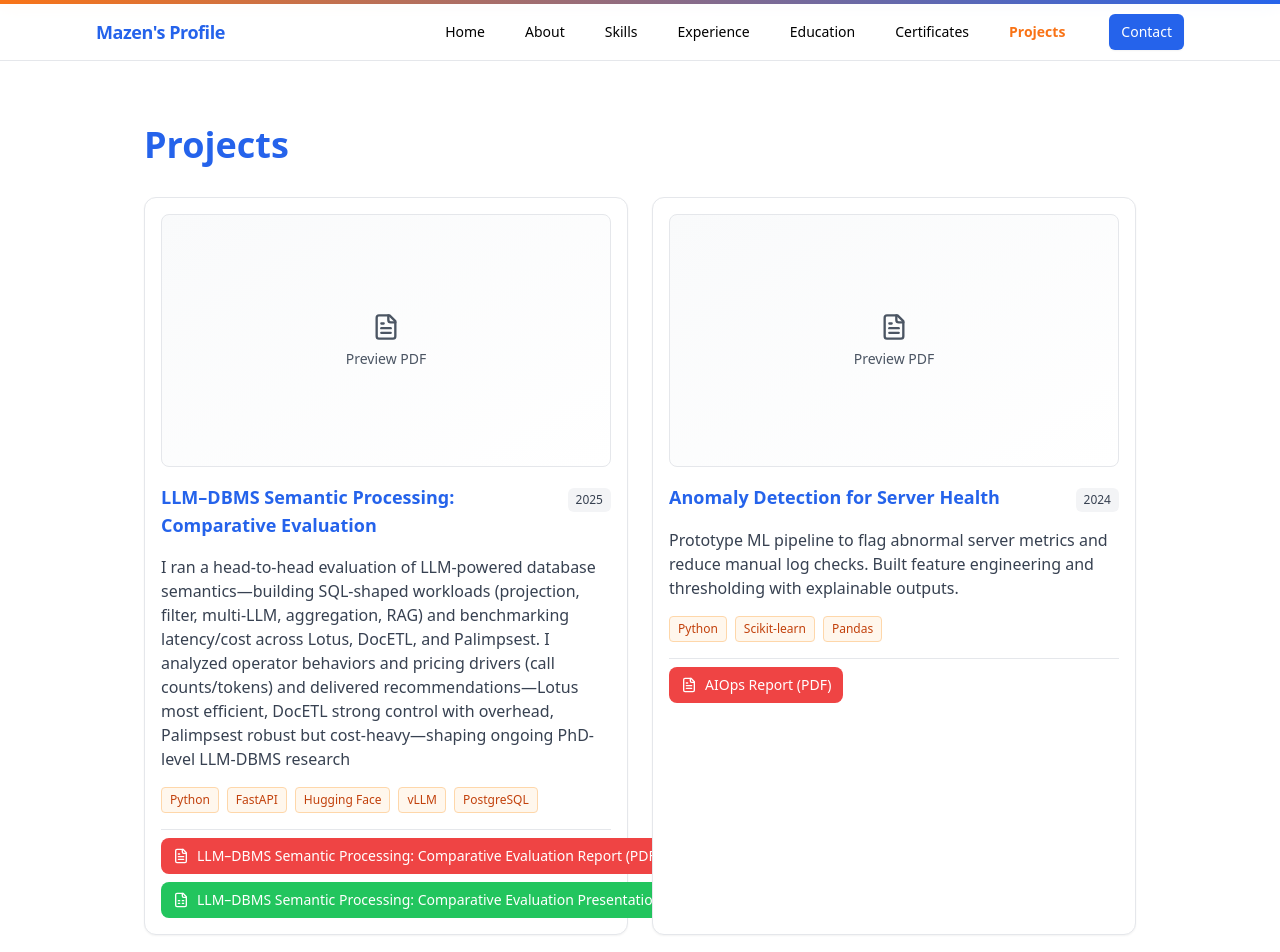
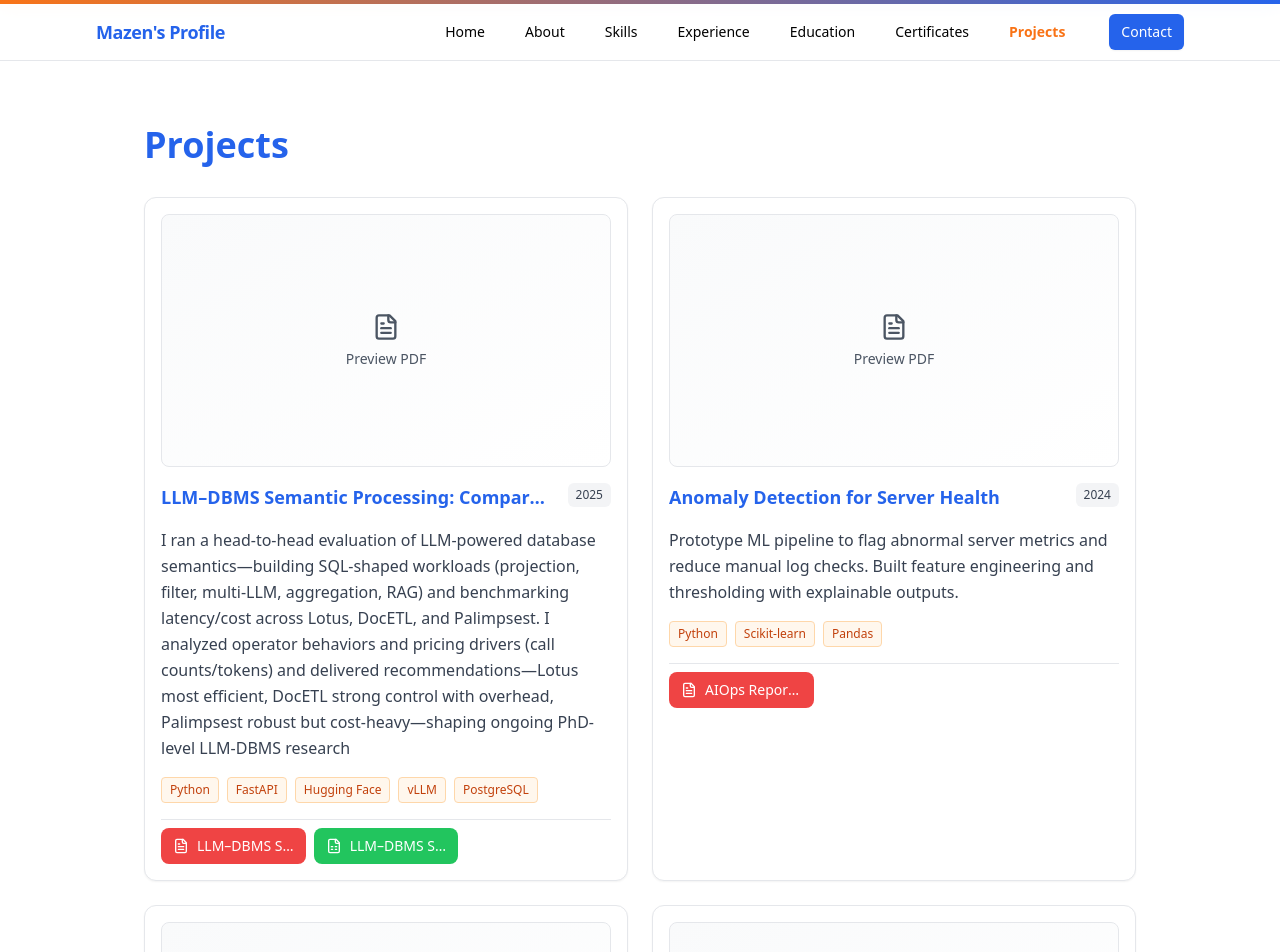
Before and after one commit to MazenELSEDFY/mazen-portfolio, a React (Vite) app: page /projects in a window 1280 px wide. Shown: the top 952 px of the page. Built offline with nearby package versions, Linux system fonts and the light colour scheme.

Commit message:
Update portfolio

```diff
--- a/src/pages/Projects.jsx
+++ b/src/pages/Projects.jsx
@@ -25,7 +25,9 @@ function absoluteUrl(pathOrUrl) {
   try {
     return new URL(pathOrUrl).toString();
   } catch {
-    return `${window.location.origin}${pathOrUrl.startsWith("/") ? "" : "/"}${pathOrUrl}`;
+    const base = typeof window !== "undefined" ? window.location.origin : "";
+    const slash = pathOrUrl.startsWith("/") ? "" : "/";
+    return `${base}${slash}${pathOrUrl}`;
   }
 }
 function officeEmbedUrl(pptxHref) {
@@ -34,19 +36,30 @@ function officeEmbedUrl(pptxHref) {
   return `https://view.officeapps.live.com/op/embed.aspx?src=${encoded}`;
 }
 
-/* ---------- Color-coded, responsive ActionButton ---------- */
-function ActionButton({ href, icon, children, variant = "default", aria, download = false }) {
+/* ---------- Action Button (always contained) ---------- */
+function ActionButton({
+  href,
+  icon,
+  children,
+  variant = "default",
+  aria,
+  download = false,
+}) {
   if (!href) return null;
 
   const base =
-    "flex items-center justify-center gap-2 rounded-lg px-3 py-2 text-sm font-medium focus:outline-none focus:ring-2 transition w-full md:w-auto";
+    "inline-flex items-center justify-center gap-2 rounded-lg px-3 py-2 text-sm font-medium " +
+    "focus:outline-none focus:ring-2 focus:ring-offset-1 transition " +
+    "min-w-0 max-w-full overflow-hidden whitespace-nowrap";
+
   const variants = {
-    video: "bg-orange-500 text-white hover:bg-orange-600 focus:ring-orange-400",
-    github: "bg-gray-800 text-white hover:bg-gray-900 focus:ring-gray-500",
-    demo: "bg-blue-500 text-white hover:bg-blue-600 focus:ring-blue-400",
-    pdf: "bg-red-500 text-white hover:bg-red-600 focus:ring-red-400",
-    pptx: "bg-green-500 text-white hover:bg-green-600 focus:ring-green-400",
-    default: "bg-white border text-gray-700 hover:bg-gray-50 focus:ring-orange-400/40",
+    video: "bg-orange-500 text-white hover:bg-orange-600 ring-orange-400",
+    github: "bg-gray-800 text-white hover:bg-gray-900 ring-gray-500",
+    demo: "bg-blue-500 text-white hover:bg-blue-600 ring-blue-400",
+    pdf: "bg-red-500 text-white hover:bg-red-600 ring-red-400",
+    pptx: "bg-green-500 text-white hover:bg-green-600 ring-green-400",
+    default:
+      "bg-white border text-gray-700 hover:bg-gray-50 ring-orange-400/40",
   };
 
   return (
@@ -58,13 +71,13 @@ function ActionButton({ href, icon, children, variant = "default", aria, downloa
       {...(download ? { download: "" } : {})}
       className={`${base} ${variants[variant]}`}
     >
-      {icon}
-      <span className="truncate">{children}</span>
+      {icon ? <span className="shrink-0">{icon}</span> : null}
+      <span className="truncate flex-1 min-w-0">{children}</span>
     </a>
   );
 }
 
-/* ---------- Media Modal: video / pdf / pptx ---------- */
+/* ---------- Media Modal ---------- */
 function MediaModal({ open, onClose, mode, src, title }) {
   const prefersReducedMotion = useReducedMotion();
   const [canEmbed, setCanEmbed] = useState(true);
@@ -73,11 +86,12 @@ function MediaModal({ open, onClose, mode, src, title }) {
     if (open) setCanEmbed(true);
   }, [open, src, mode]);
 
-  const header = {
-    video: "Video",
-    pdf: "PDF",
-    pptx: "Slides",
-  }[mode || "video"];
+  const header =
+    {
+      video: "Video",
+      pdf: "PDF",
+      pptx: "Slides",
+    }[mode || "video"] || "Preview";
 
   const iframeSrc =
     mode === "pptx" ? officeEmbedUrl(src) : mode === "pdf" ? absoluteUrl(src) : "";
@@ -88,8 +102,14 @@ function MediaModal({ open, onClose, mode, src, title }) {
         <motion.div
           className="fixed inset-0 z-50 flex items-center justify-center p-4"
           initial={{ opacity: 0 }}
-          animate={{ opacity: 1, transition: { duration: prefersReducedMotion ? 0 : 0.15 } }}
-          exit={{ opacity: 0, transition: { duration: prefersReducedMotion ? 0 : 0.12 } }}
+          animate={{
+            opacity: 1,
+            transition: { duration: prefersReducedMotion ? 0 : 0.15 },
+          }}
+          exit={{
+            opacity: 0,
+            transition: { duration: prefersReducedMotion ? 0 : 0.12 },
+          }}
           role="dialog"
           aria-modal="true"
           aria-label={`${title} ${header} preview`}
@@ -97,9 +117,18 @@ function MediaModal({ open, onClose, mode, src, title }) {
           <div className="absolute inset-0 bg-black/70" onClick={onClose} />
           <motion.div
             className="relative bg-white rounded-xl shadow-xl w-full max-w-5xl overflow-hidden"
-            initial={{ scale: prefersReducedMotion ? 1 : 0.98, y: prefersReducedMotion ? 0 : 8, opacity: 0 }}
+            initial={{
+              scale: prefersReducedMotion ? 1 : 0.98,
+              y: prefersReducedMotion ? 0 : 8,
+              opacity: 0,
+            }}
             animate={{ scale: 1, y: 0, opacity: 1, transition: { duration: 0.18 } }}
-            exit={{ scale: prefersReducedMotion ? 1 : 0.98, y: prefersReducedMotion ? 0 : 8, opacity: 0, transition: { duration: 0.12 } }}
+            exit={{
+              scale: prefersReducedMotion ? 1 : 0.98,
+              y: prefersReducedMotion ? 0 : 8,
+              opacity: 0,
+              transition: { duration: 0.12 },
+            }}
           >
             <button
               type="button"
@@ -155,7 +184,7 @@ function MediaModal({ open, onClose, mode, src, title }) {
   );
 }
 
-/* ---------- Preview Tile ---------- */
+/* ---------- Media Preview ---------- */
 function MediaPreview({ project, onOpen }) {
   const [videoError, setVideoError] = useState(false);
   const prefersReducedMotion = useReducedMotion();
@@ -169,7 +198,7 @@ function MediaPreview({ project, onOpen }) {
         type="button"
         className="relative w-full aspect-[16/9] rounded-lg overflow-hidden border group"
         onClick={() => onOpen("video", project.video)}
-        aria-label="Open video preview"
+        aria-label={`Open video preview for ${project.title}`}
       >
         <video
           className="w-full h-full object-cover"
@@ -215,6 +244,15 @@ function MediaPreview({ project, onOpen }) {
   return null;
 }
 
+/* ---------- Tag Chip ---------- */
+function Tag({ children }) {
+  return (
+    <span className="inline-block text-xs px-2 py-1 rounded bg-orange-50 text-orange-700 border border-orange-200">
+      {children}
+    </span>
+  );
+}
+
 /* ---------- Project Card ---------- */
 function ProjectCard({ p }) {
   const pdfs = p.resources?.pdfs ?? [];
@@ -232,58 +270,95 @@ function ProjectCard({ p }) {
   return (
     <motion.article
       variants={{ hidden: { opacity: 0, y: 10 }, show: { opacity: 1, y: 0 } }}
-      className="bg-white border rounded-xl p-4 shadow-sm flex flex-col gap-4"
+      className="bg-white border rounded-xl p-4 shadow-sm flex flex-col gap-4 overflow-hidden min-w-0"
       whileHover={{ y: -3 }}
     >
       <MediaPreview project={p} onOpen={openModal} />
 
-      <div className="flex items-baseline justify-between gap-2">
-        <h3 className="text-lg font-semibold text-blue-600">{p.title}</h3>
+      <div className="flex items-start justify-between gap-3 min-w-0">
+        <h3 className="text-lg font-semibold text-blue-600 truncate">{p.title}</h3>
         {p.timeframe && (
-          <span className="inline-block text-xs px-2 py-1 rounded-md bg-gray-100 text-gray-700">
+          <span className="shrink-0 inline-block text-xs px-2 py-1 rounded-md bg-gray-100 text-gray-700">
             {p.timeframe}
           </span>
         )}
       </div>
 
-      {p.blurb && <p className="text-gray-700">{p.blurb}</p>}
+      {p.blurb && (
+        <p className="text-gray-700 leading-relaxed break-words">{p.blurb}</p>
+      )}
 
       {Array.isArray(p.tags) && p.tags.length > 0 && (
         <div className="flex flex-wrap gap-2">
           {p.tags.map((t, i) => (
-            <span
-              key={i}
-              className="inline-block text-xs px-2 py-1 rounded bg-orange-50 text-orange-700 border border-orange-200"
-            >
-              {t}
-            </span>
+            <Tag key={i}>{t}</Tag>
           ))}
         </div>
       )}
 
-      <div className="flex flex-col md:flex-row flex-wrap gap-2 pt-2 border-t">
-        <ActionButton href={p.video} icon={<Play size={16} />} aria={`Open video for ${p.title}`} variant="video">
+      {/* Actions: responsive grid that wraps; buttons truncate within card */}
+      <div className="grid grid-cols-1 sm:grid-cols-2 md:grid-cols-3 gap-2 pt-2 border-t min-w-0">
+        <ActionButton
+          href={p.video}
+          icon={<Play size={16} />}
+          aria={`Open video for ${p.title}`}
+          variant="video"
+        >
           Play Video
         </ActionButton>
-        <ActionButton href={p.repo} icon={<Github size={16} />} aria={`Open GitHub for ${p.title}`} variant="github">
+
+        <ActionButton
+          href={p.repo}
+          icon={<Github size={16} />}
+          aria={`Open GitHub for ${p.title}`}
+          variant="github"
+        >
           GitHub
         </ActionButton>
-        <ActionButton href={p.demo} icon={<ExternalLink size={16} />} aria={`Open live demo for ${p.title}`} variant="demo">
+
+        <ActionButton
+          href={p.demo}
+          icon={<ExternalLink size={16} />}
+          aria={`Open live demo for ${p.title}`}
+          variant="demo"
+        >
           Live Demo
         </ActionButton>
+
         {pdfs.map((r, i) => (
-          <ActionButton key={`pdf-${i}`} href={r.href} icon={<FileText size={16} />} aria={r.title} variant="pdf" download>
-            {r.title}
+          <ActionButton
+            key={`pdf-${i}`}
+            href={r.href}
+            icon={<FileText size={16} />}
+            aria={r.title}
+            variant="pdf"
+            download
+          >
+            {r.title || "PDF"}
           </ActionButton>
         ))}
+
         {slides.map((r, i) => (
-          <ActionButton key={`pptx-${i}`} href={r.href} icon={<FileSpreadsheet size={16} />} aria={r.title} variant="pptx" download>
-            {r.title}
+          <ActionButton
+            key={`pptx-${i}`}
+            href={r.href}
+            icon={<FileSpreadsheet size={16} />}
+            aria={r.title}
+            variant="pptx"
+            download
+          >
+            {r.title || "Slides"}
           </ActionButton>
         ))}
       </div>
 
-      <MediaModal open={modalOpen} onClose={() => setModalOpen(false)} mode={modalMode} src={modalSrc} title={p.title} />
+      <MediaModal
+        open={modalOpen}
+        onClose={() => setModalOpen(false)}
+        mode={modalMode}
+        src={modalSrc}
+        title={p.title}
+      />
     </motion.article>
   );
 }
```
